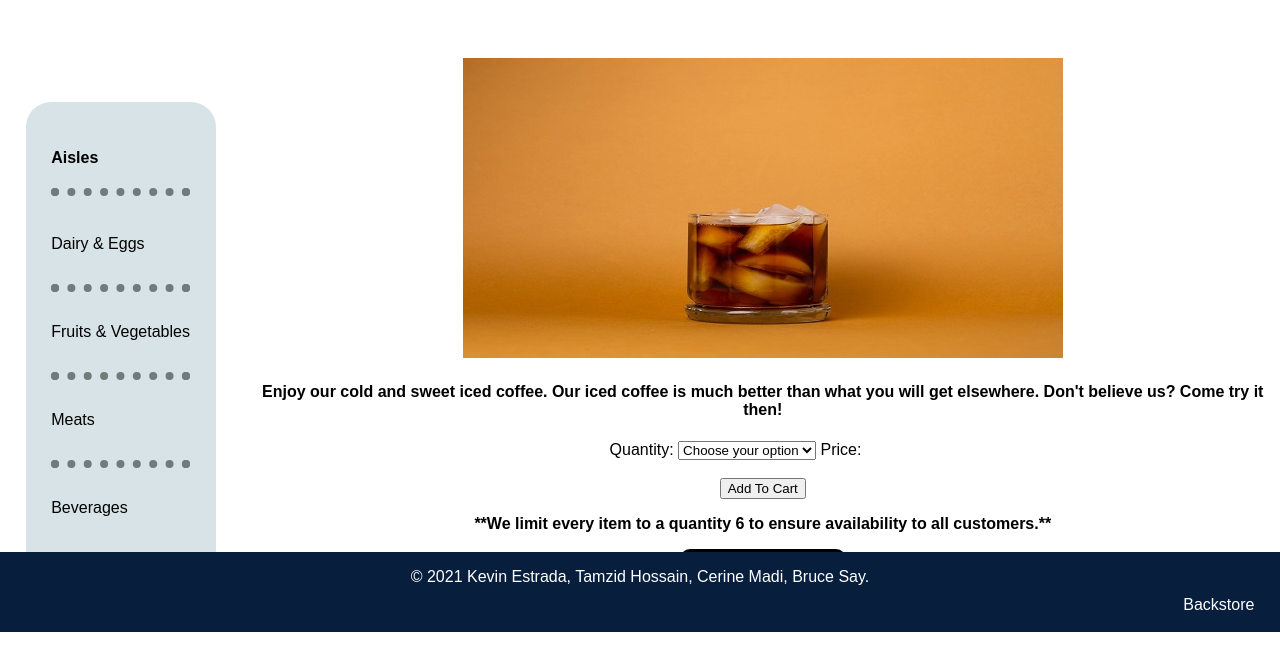
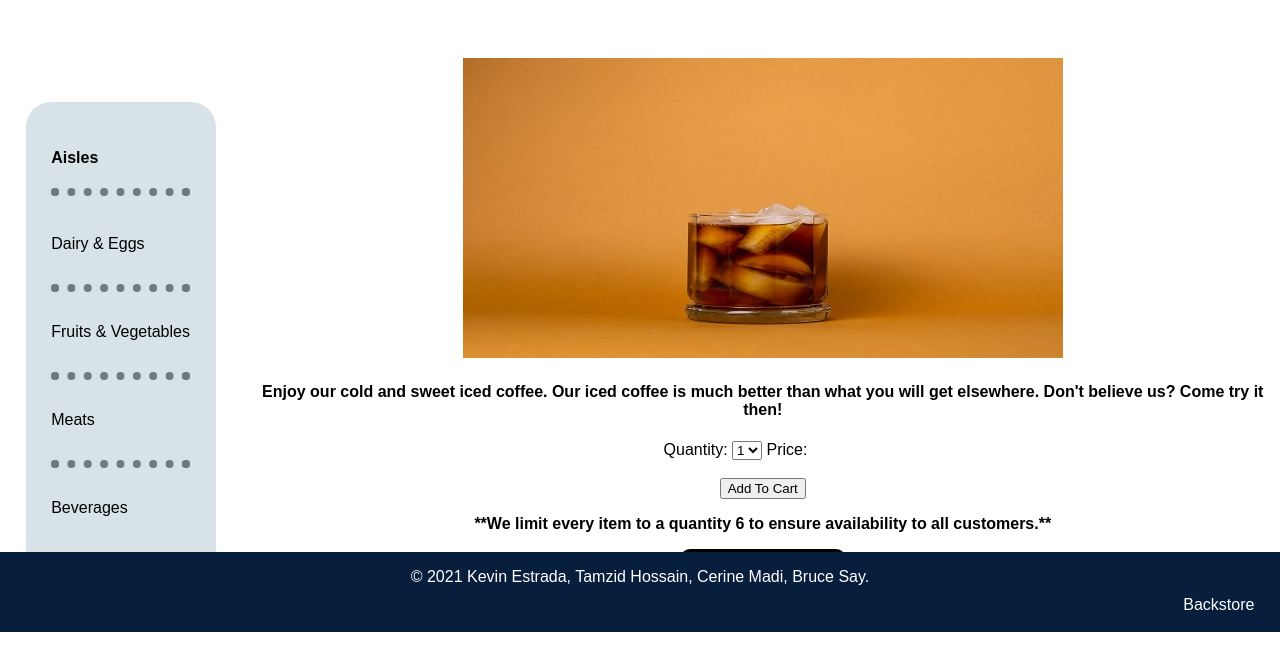
Before and after one commit to mcerine/SOEN287_Project, a plain HTML site: page beverages/IcedCoffee/icedcoffee.html in a window 1280 px wide. Shown: the part 168-831 px from the top of the page. Drawn offline with Linux system fonts and the light colour scheme.

Commit message:
no onchange onload for 1

```diff
--- a/beverages/IcedCoffee/icedcoffee.html
+++ b/beverages/IcedCoffee/icedcoffee.html
@@ -38,9 +38,9 @@
 <p><h4>Enjoy our cold and sweet iced coffee. Our iced coffee is much better than what you will get elsewhere. Don't believe us? Come try it then! </h4> </p>
 <form>
   <label for="qty">Quantity:</label>
-  <select name="ic" id="ic" onchange="calculateAmount(this.value)" required>
-    <option value="" disabled selected>Choose your option</option>
-    <option value="1">1</option>
+  <select name="ic" id="ic" onload="calculateAmount(this.value)" required>
+    <!-- <option value="" disabled selected>Choose your option</option> -->
+    <option value="1" selected>1</option>
     <option value="2">2</option>
     <option value="3">3</option>
     <option value="4">4</option>
```
